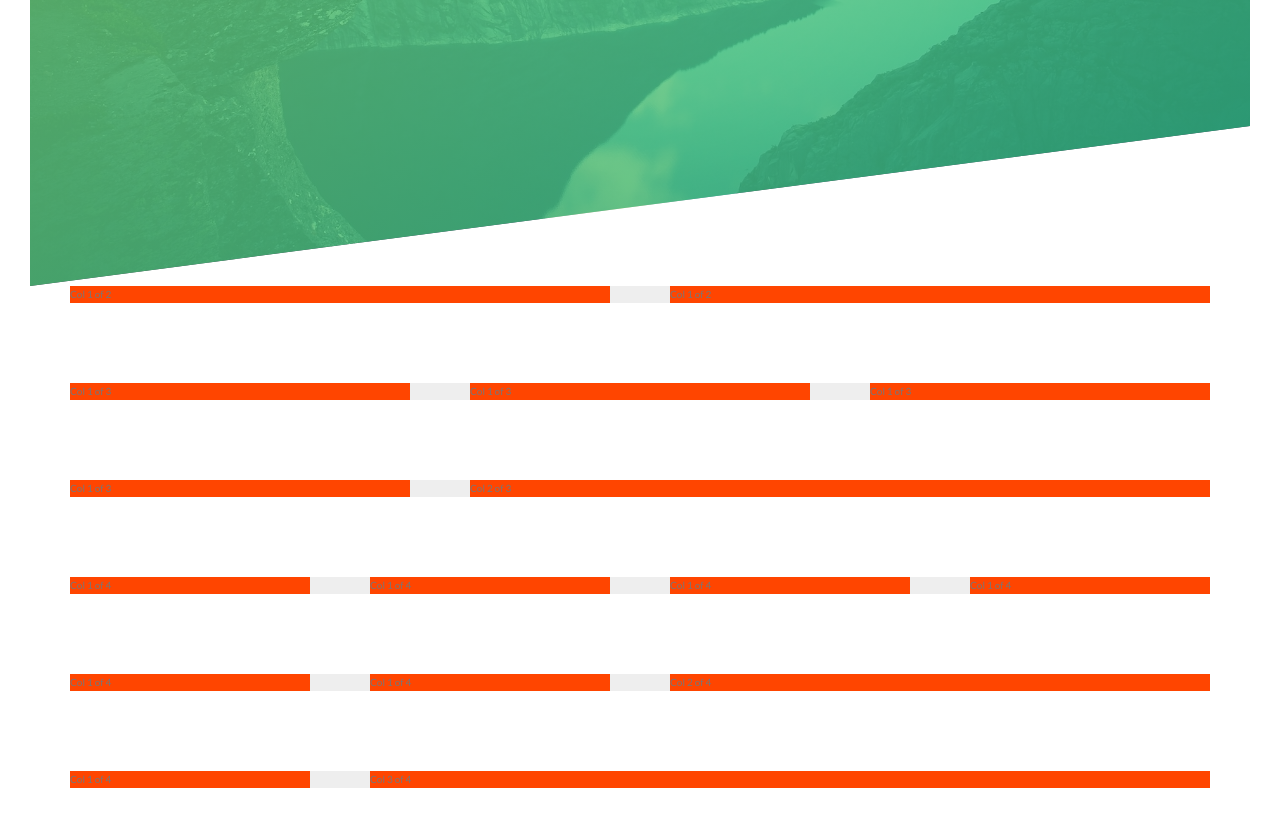
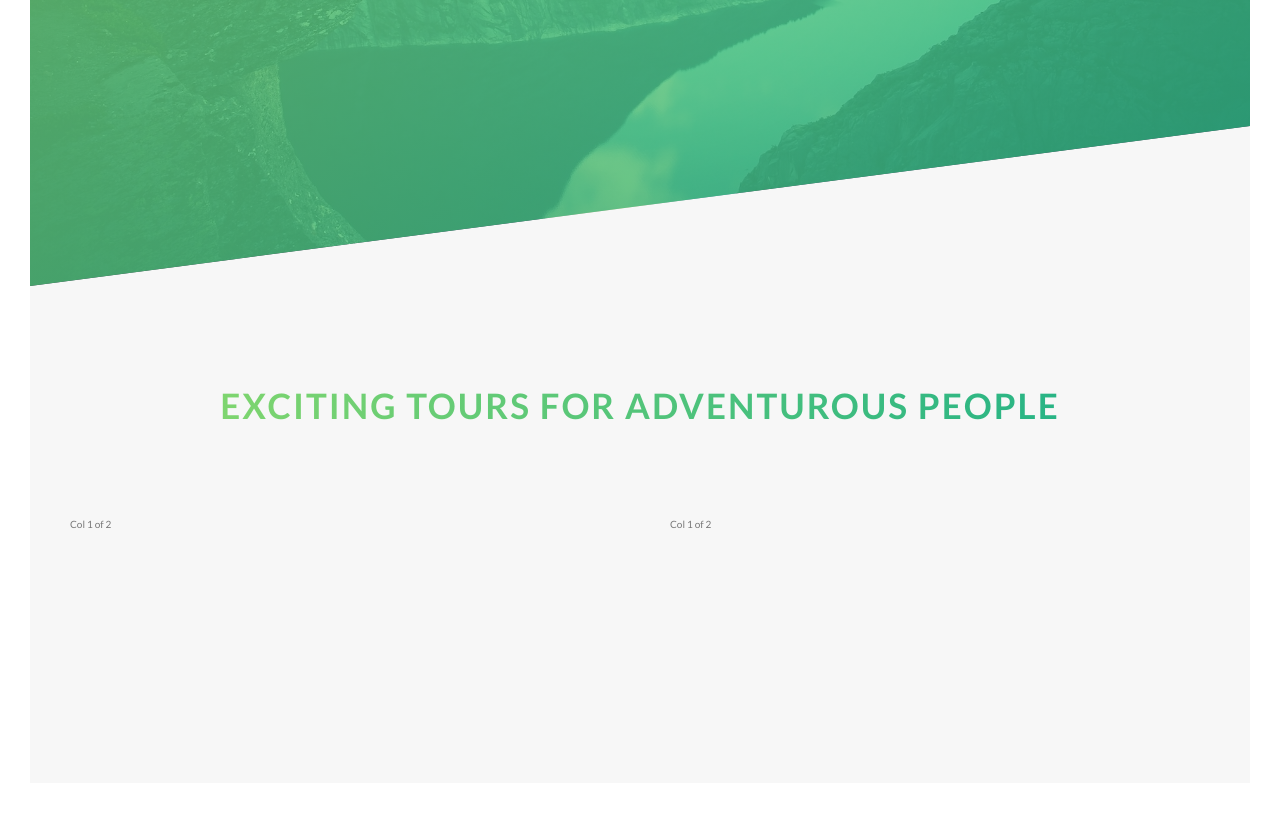
Before and after one commit to rahmat058/Advanced-CSS-Course-Project, a website: page Natours/index.html in a window 1280 px wide. Shown: the part 504-1322 px from the top of the page. Drawn offline with Linux system fonts and the light colour scheme.

Commit message:
Section about part is working now

```diff
--- a/Natours/index.html
+++ b/Natours/index.html
@@ -1,21 +1,24 @@
 <!DOCTYPE html>
 <html lang="en">
   <head>
-		<meta charset="UTF-8">
-		<meta name="viewport" content="width=device-width, initial-scale=1.0">
+    <meta charset="UTF-8" />
+    <meta name="viewport" content="width=device-width, initial-scale=1.0" />
 
-		<link href="https://fonts.googleapis.com/css?family=Lato:100,300,400,700,900" rel="stylesheet">
+    <link
+      href="https://fonts.googleapis.com/css?family=Lato:100,300,400,700,900"
+      rel="stylesheet"
+    />
 
-		<link rel="stylesheet" href="css/icon-font.css">
-		<link rel="stylesheet" href="css/style.css">
-		<link rel="shortcut icon" type="image/png" href="img/favicon.png">
+    <link rel="stylesheet" href="css/icon-font.css" />
+    <link rel="stylesheet" href="css/style.css" />
+    <link rel="shortcut icon" type="image/png" href="img/favicon.png" />
 
     <title>Natours | Exciting tours for adventurous people</title>
   </head>
   <body>
     <header class="header">
       <div class="header__logo-box">
-				<img src="./img/logo-white.png" alt="logo" class="header__logo">
+        <img src="./img/logo-white.png" alt="logo" class="header__logo" />
       </div>
 
       <div class="header__text-box">
@@ -28,6 +31,27 @@
       </div>
     </header>
 
+    <main>
+      <section class="section-about">
+        <div class="u-center-text u-margin-bottom-8">
+          <h2 class="heading-secondary">
+            Exciting tours for adventurous people
+          </h2>
+        </div>
+
+        <div class="row">
+          <div class="col-1-of-2">
+            Col 1 of 2
+          </div>
+          <div class="col-1-of-2">
+            Col 1 of 2
+          </div>
+        </div>
+      </section>
+    </main>
+
+    <!-- Customize Grid -->
+    <!--
 		<section class="grid-test">
 			<div class="row">
 				<div class="col-1-of-2">
@@ -95,5 +119,6 @@
 				</div>
 			</div>
 		</section>
+		 -->
   </body>
 </html>
--- a/Natours/sass/abstracts/_variables.scss
+++ b/Natours/sass/abstracts/_variables.scss
@@ -2,6 +2,8 @@
 $color-primary: #55c57a;
 $color-primary-light: #7ed56f;
 $color-primary-dark: #28b485;
+
+$color-grey-light-1: #f7f7f7;
 
 $color-grey-dark: #777;
 $color-white: #fff;
--- a/Natours/sass/base/_typhography.scss
+++ b/Natours/sass/base/_typhography.scss
@@ -39,3 +39,20 @@ body {
     animation: moveInRight 1s ease-out;
   }
 }
+
+.heading-secondary {
+  font-size: 3.5rem;
+  text-transform: uppercase;
+  font-weight: 700;
+  display: inline-block;
+  background-image: linear-gradient(to right, $color-primary-light, $color-primary-dark);
+  -webkit-background-clip: text;
+  color: transparent;
+  transition: all .2s;
+  letter-spacing: .2rem;
+
+  &:hover {
+    transform: skewY(2deg) skewX(15deg) scale(1.1);
+    text-shadow: .5rem 1rem 2rem rgba($color-black, .2);
+  }
+}
--- a/Natours/sass/base/_utilities.scss
+++ b/Natours/sass/base/_utilities.scss
@@ -0,0 +1,7 @@
+.u-center-text {
+  text-align: center;
+}
+
+.u-margin-bottom-8 {
+  margin-bottom: 8rem;
+}
--- a/Natours/sass/layout/_grid.scss
+++ b/Natours/sass/layout/_grid.scss
@@ -1,6 +1,5 @@
 .row {
   max-width: $grid-width;
-  background-color: #eee;
   margin: 0 auto;
 
   &:not(:last-child) {
@@ -11,7 +10,6 @@
 
   // Attribute selector all
   [class^="col-"] {
-    background-color: orangered;
     float: left;
 
     &:not(:last-child) {
--- a/Natours/sass/pages/_home.scss
+++ b/Natours/sass/pages/_home.scss
@@ -0,0 +1,5 @@
+.section-about {
+  background-color: $color-grey-light-1;
+  padding: 25rem 0;
+  margin-top: -20vh;
+}
```
Also changed, not shown: Natours/css/style.css. Lines whose indentation alone changed are shown as unchanged.
